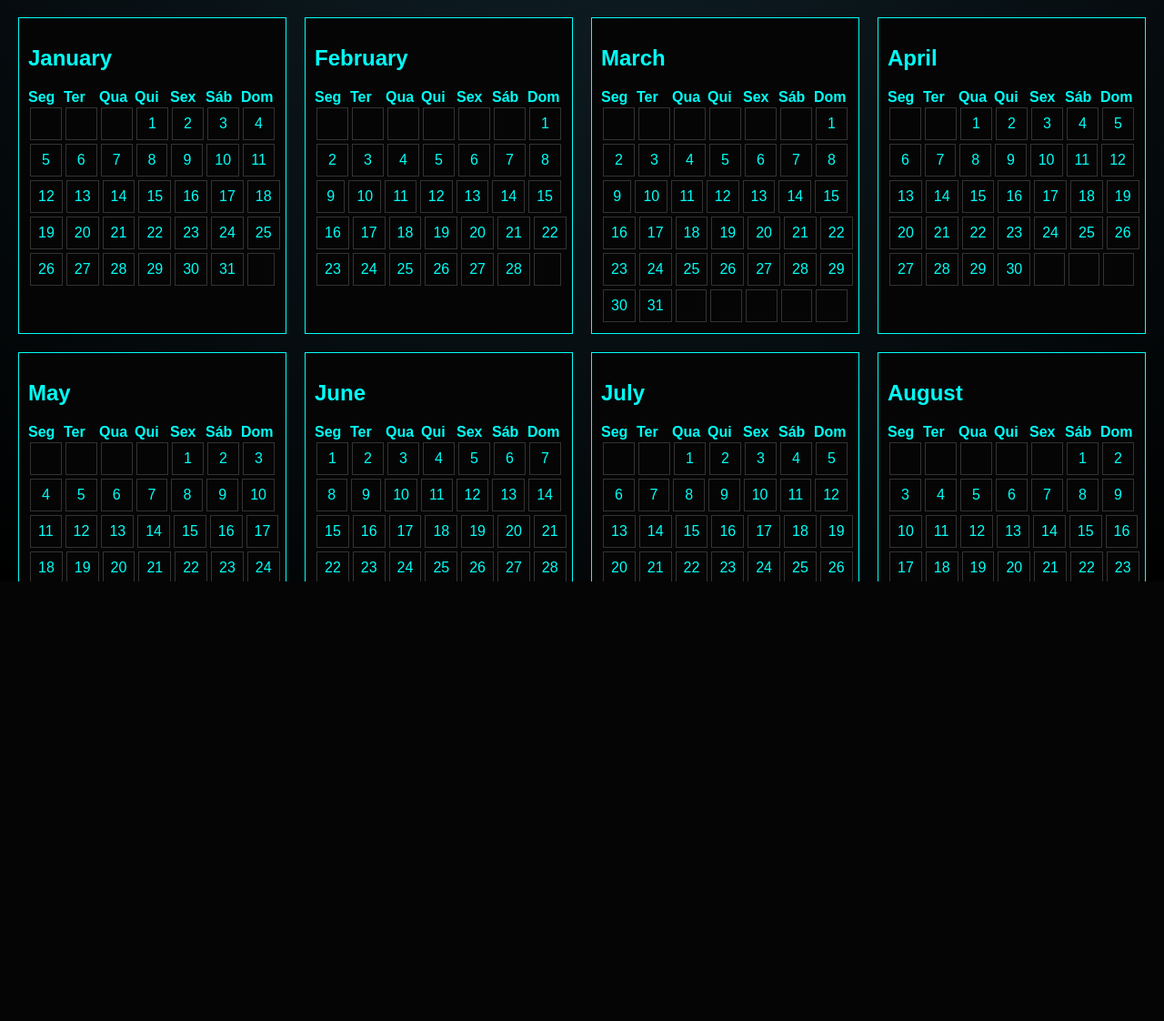
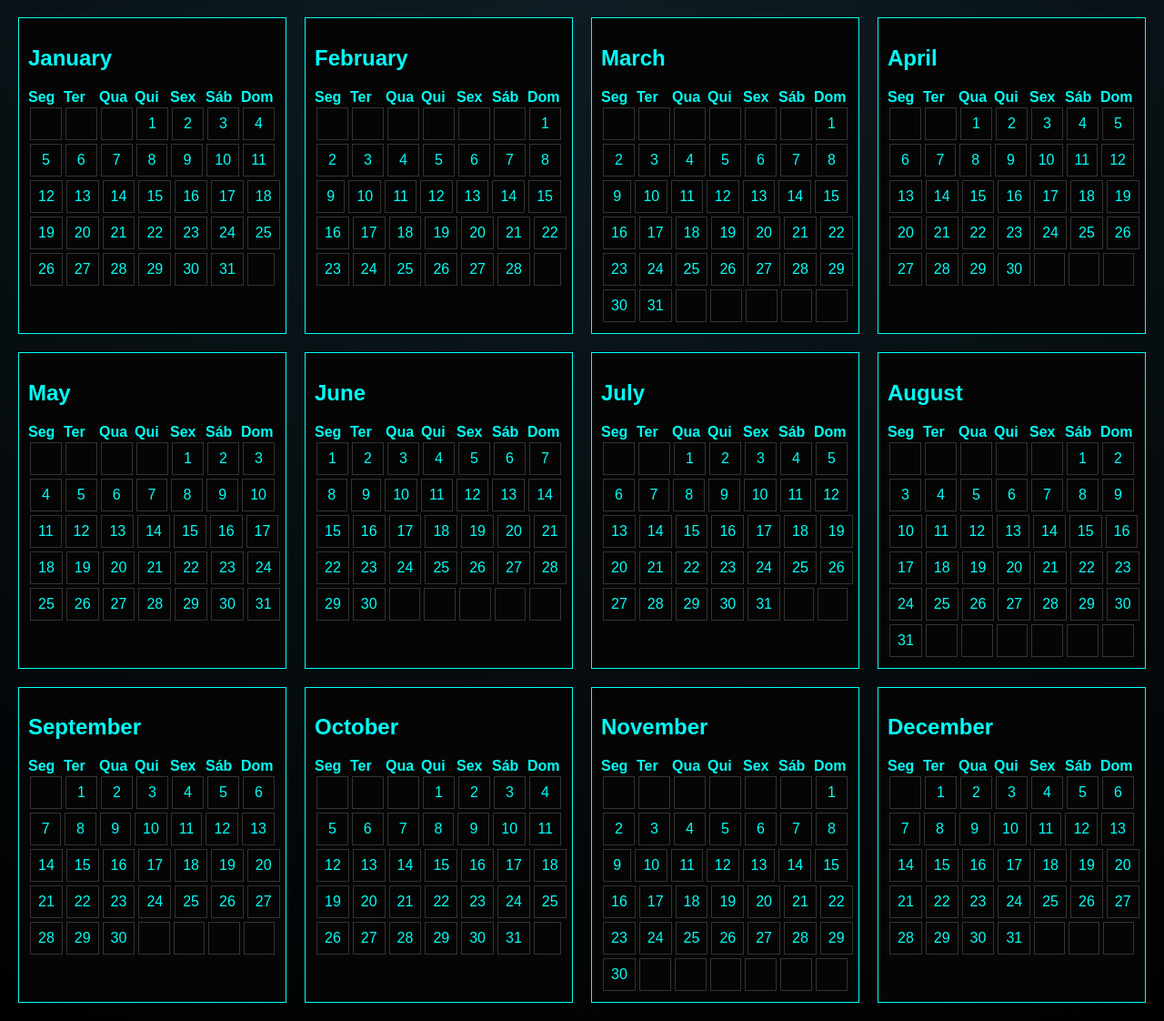
Before and after one commit to evertonpesssoa-png/planner, a Flask app: page / in a window 1280 px wide. Shown: the part 172-1294 px from the top of the page at 91% size. Before the commit the page ends 811 px from the top, so only its background shows below. Run offline with Flask 3, Linux system fonts and the light colour scheme.

Commit message:
Atualizar o base.html

```diff
--- a/templates/base.html
+++ b/templates/base.html
@@ -9,10 +9,15 @@
 <link rel="stylesheet" href="{{ url_for('static', filename='css/responsivo.css') }}">
 
 <style>
-  /* Container para permitir scroll */
+  /* Container principal com scroll natural */
   main.main-content {
-      max-height: 80vh;
-      overflow-y: auto;
+      max-height: none; /* remove limite de altura */
+      overflow-y: visible; /* rolagem normal da página */
+  }
+
+  /* Faz o cabeçalho rolar junto */
+  .top-bar {
+      position: static !important;
   }
 
   /* Destaque para o dia atual */
```
